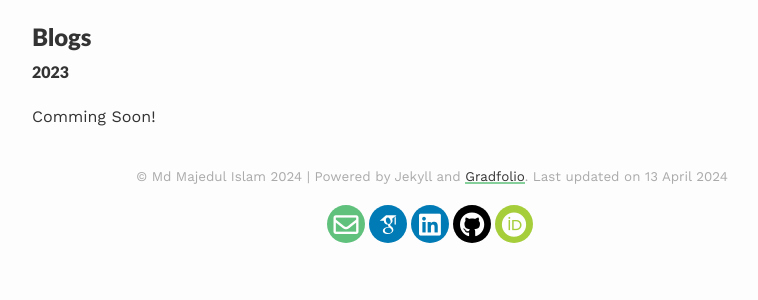
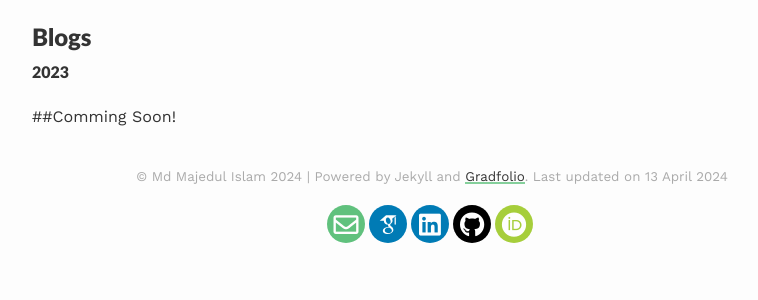
Before and after one commit to majedrifat/majedrifat.github.io, a Jekyll site: the page built from _pages/blogs.md, in a window 1280 px wide. Shown: the part 150-450 px from the top of the page, without its empty margins (208-966 px from the left). Built offline with Jekyll 4.4.1, drawn with Linux system fonts in a browser that asks for light colours; nearby versions of some CDN libraries; some web fonts are replaced.

```diff
--- a/_pages/blogs.md
+++ b/_pages/blogs.md
@@ -8,5 +8,5 @@ published: true
 ## Blogs
 
 #### 2023
-Comming Soon!
+##Comming Soon!
 <!-- 1. Lorenzo Carnevale. "[Artificial Intelligence for the Natural Disaster Management ](https://tema-project.eu/articles/artificial-intelligence-natural-disaster-management)". TEMA Project (August 2023)-->
```
